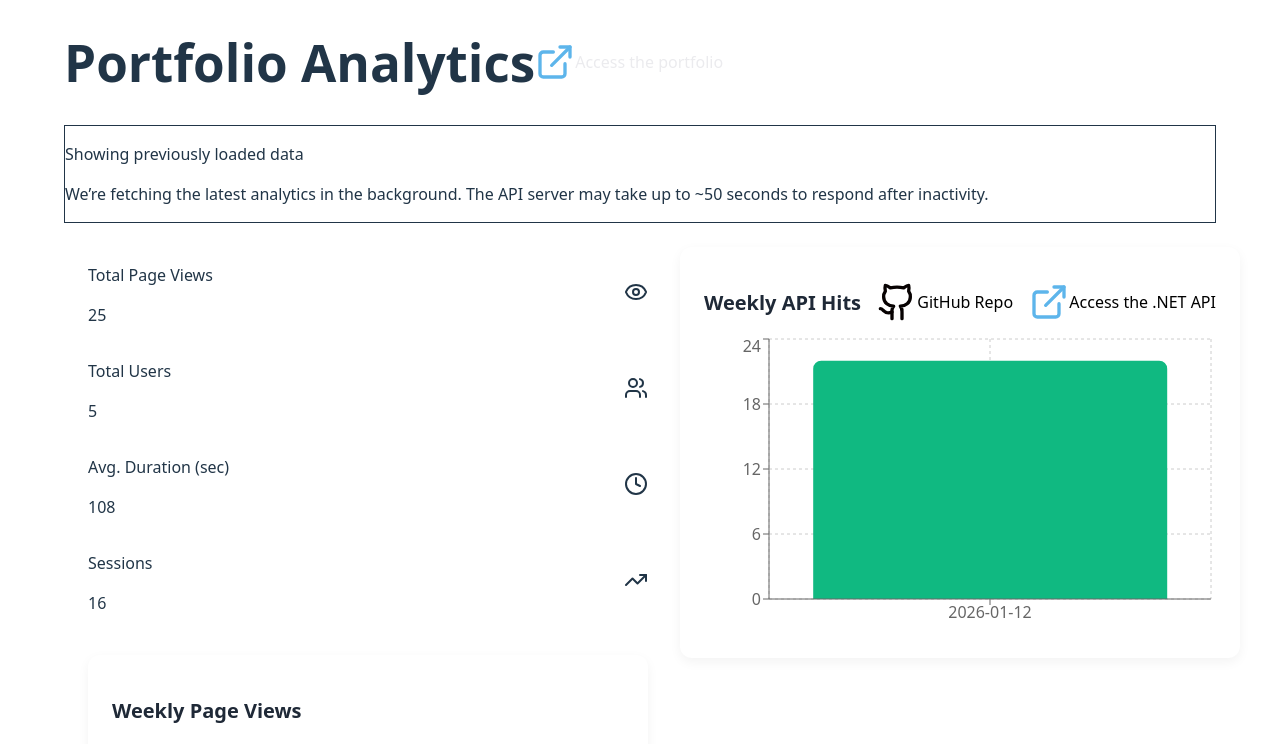
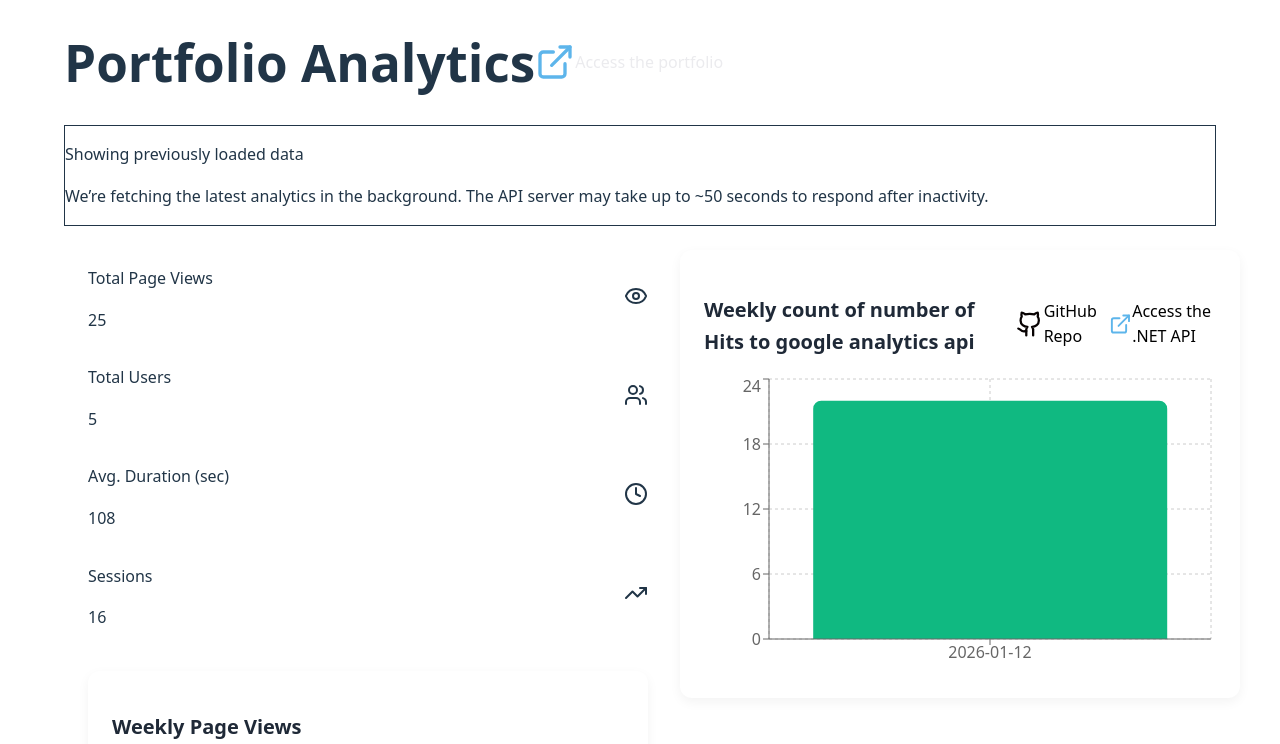
Before and after one commit to gaurang557/analyticsportal, a React (Vite) app: page / in a window 1280 px wide. Shown: the top 744 px of the page. Built offline with nearby package versions, Linux system fonts and the light colour scheme.

Commit message:
changes according to api changes

```diff
--- a/src/App.jsx
+++ b/src/App.jsx
@@ -46,17 +46,17 @@ const PortfolioAnalytics = () => {
 
   const fetchAnalyticsData = async () => {
     try {
-      // const response = await fetch('http://localhost:55000/api/analytics');
+      // const response = await fetch('http://localhost:5000/api/analytics');
       const response = await fetch('https://analyticsapi-6qg1.onrender.com/api/analytics');
-      // https://analyticsapi-6qg1.onrender.com/api/analytics
       var data = await response.json();
-      console.log(data);
+      var apihits = JSON.parse(data.apihitcount) || [];
+      var apihitcount = apihits.map(obj => ({"date": obj.Item1, "hitCount": obj.Item2}));
       setStats(data || stats);
       localStorage.setItem('stats', JSON.stringify(data));
-      setApihits(data.apihitcount || apihits);
-      localStorage.setItem('apihits', JSON.stringify(data.apihitcount));
-      setPageViews(data.pageViews || pageViews);
-      localStorage.setItem('pageViews', JSON.stringify(data.pageViews));
+      setApihits(apihitcount || apihits);
+      localStorage.setItem('apihits', JSON.stringify(apihitcount));
+      setPageViews(data.pageViews.slice(-7) || pageViews);
+      localStorage.setItem('pageViews', JSON.stringify(pageViews));
       setLoading(false);
     } catch (error) {
       console.error('Error:', error);
@@ -77,16 +77,6 @@ const PortfolioAnalytics = () => {
     </div>
   );
 
-  // if (loading) {
-  //   return (
-  //     <div className="min-h-screen min-w-screen bg-gray-50 flex items-center justify-center">
-  //       <div className="text-center">
-  //         <div className="animate-spin rounded-full h-12 w-12 border-b-2 border-blue-600 mx-auto"></div>
-  //         <p className="mt-4 text-gray-600">Loading analytics...</p>
-  //       </div>
-  //     </div>
-  //   );
-  // }
 
   return (
     // <div className="flex justify-center min-h-screen">
@@ -171,7 +161,7 @@ const PortfolioAnalytics = () => {
           <div className="chart-card">
 
             <div className="flex items-center justify-between mb-4">
-              <h2 className="chart-title">Weekly API Hits</h2>
+              <h3 className="chart-title">Weekly count of number of Hits to google analytics api</h3>
               <a
               href='https://github.com/gaurang557/analyticsapi' target="_blank" rel="noopener noreferrer"
               className="flex items-center gap-2 text-sm font-medium text-blue-600 hover:text-blue-700 transition-colors"
--- a/src/index.css
+++ b/src/index.css
@@ -2,17 +2,24 @@
 @tailwind components;
 @tailwind utilities;
 :root {
-  font-family: system-ui, Avenir, Helvetica, Arial, sans-serif;
-  line-height: 1.5;
+  /* Font settings */
+  font-family: system-ui, -apple-system, "Segoe UI", Avenir, Helvetica, Arial, sans-serif;
   font-weight: 400;
+  line-height: 1.6; /* slightly more readable spacing */
 
-  color-scheme: light dark;
-  color: rgba(255, 255, 255, 0.87);
-  background-color: #242424;
+  /* Color scheme */
+  color-scheme: light blue;
+  color: rgba(255, 255, 255, 0.9); /* slightly higher contrast */
+  background-color: #1e1e1e; /* softer dark background */
+
+  /* Font rendering & text optimization */
   font-synthesis: none;
   text-rendering: optimizeLegibility;
   -webkit-font-smoothing: antialiased;
   -moz-osx-font-smoothing: grayscale;
+
+  /* Optional: smooth transitions for colors */
+  transition: color 0.2s ease, background-color 0.2s ease;
 }
 .topdiv{
   max-width: 90%;
```
